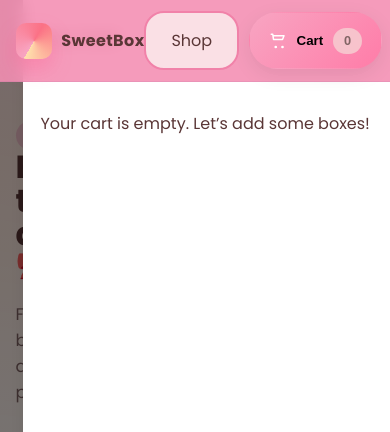
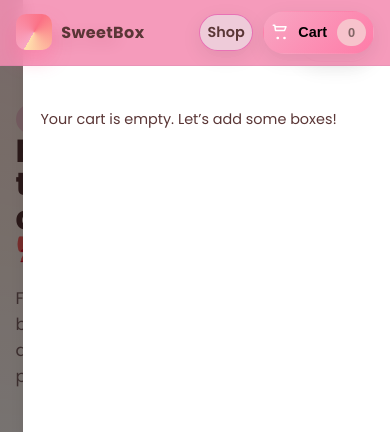
Before and after one commit to NirthyaThara/CakeBox, a plain HTML site: page index.html in a window 390 px wide. Both pictures are taken after a click on the button "Open cart". Shown: the top 432 px of the page. Drawn offline with Linux system fonts and the light colour scheme.

Commit message:
Add files via upload

```diff
--- a/index.html
+++ b/index.html
@@ -24,6 +24,7 @@
   --radius: 18px;
 }
 
+@media(width<900px){ body{width:100%;overflow-x:hidden;box-sizing:border-box;scroll-behavior:smooth;}}
      *{box-sizing:border-box;scroll-behavior:smooth;}
     /* @media (prefers-color-scheme: dark) {
       :root{
@@ -48,6 +49,7 @@
     a{color:inherit; text-decoration:none}
     img{max-width:100%; display:block}
     .container{width:min(1200px, 92vw); margin:0 auto;transition:transform 1s ease;}
+    .btn.secondary{padding:14.4px 19.2px; background:#edd2dedd; border:1px solid #e553a8bc; color:var(--text);}
     .btn{display:inline-flex; align-items:center; gap:.6rem; padding: .9rem 1.2rem; border-radius: 999px; border:1px solid transparent; font-weight:600; cursor:pointer; transition:.25s ease; box-shadow:var(--shadow)}
     .btn.primary{background:linear-gradient(135deg,var(--brand), #ff7ca8);}
     .btn.primary:hover{transform:translateY(-3px)}
@@ -57,7 +59,23 @@
     .nav .inner{display:flex; align-items:center; justify-content:space-between; padding:.7rem 0}
     .brand{display:flex; align-items:center; gap:.6rem; font-weight:800; letter-spacing:.4px}
     .brand .logo{width:36px; height:36px; border-radius:10px; background:conic-gradient(from 210deg at 50% 50%, var(--brand), #fb7185, var(--brand-2)); box-shadow:0 10px 20px #ff5a8e55}
-    .nav .actions{display:flex; align-items:center; gap:.6rem}
+    .nav .actions{display:flex; align-items:center; gap:.6rem; width:auto;max-width:100%;}
+    /* @media (max-width: 560px) {.nav.actions{}} */
+
+    @media (max-width: 480px) {
+  .nav .actions a, .nav .actions button, .nav .actions .btn ,.btn.secondary{
+    padding: 0.5em 0.5em;
+    font-size: 0.9rem;
+    width: 100%; /* Full-width buttons on mobile */
+  }
+
+  .content {
+    font-size: 0.9rem;
+    padding: 1em;
+  }
+}
+
+
 
     /* Hero */
      .hero .wrap {display: grid;  grid-template-columns: 1fr; flex-direction:column;gap: 2re}
@@ -80,6 +98,7 @@
       "sub"
       "stats"
       "cta";
+      overflow: hidden;
   }
 
   .hero .photo {
@@ -115,7 +134,7 @@
     .feat p{margin:0; color:var(--muted); font-size:.95rem}
 
     /* Products */
-    .section-title{display:flex; align-items:end; justify-content:space-between; gap:1rem}
+    .section-title{display:flex; align-items:end; justify-content:space-between; gap:0.5rem;margin-bottom:20px;}
     .section-title h2{margin:0; font-size:1.8rem}
     .products{padding: .8rem 0 2.6rem}
     .grid{display:grid; grid-template-columns:repeat(3,1fr); gap:1rem}
@@ -180,7 +199,7 @@
         <span>SweetBox</span>
       </a>
       <div class="actions">
-        <a href="#products" style="background-color:#fae0e5;padding:15px 25px;border:2px solid #f182a9;border-radius:20px;">Shop</a>
+        <a href="#products" class="btn secondary">Shop</a>
         <button id="openCart" class="btn primary" style="background-color:#b8398b ;" aria-label="Open cart">
           <!-- cart icon -->
           <svg width="18" height="18" viewBox="0 0 24 24" fill="none" xmlns="http://www.w3.org/2000/svg" aria-hidden="true"><path d="M3 3h2l1 7h12l2-5H6" stroke="white" stroke-width="2" stroke-linecap="round" stroke-linejoin="round"/><circle cx="9" cy="20" r="1.8" fill="white"/><circle cx="18" cy="20" r="1.8" fill="white"/></svg>
```
